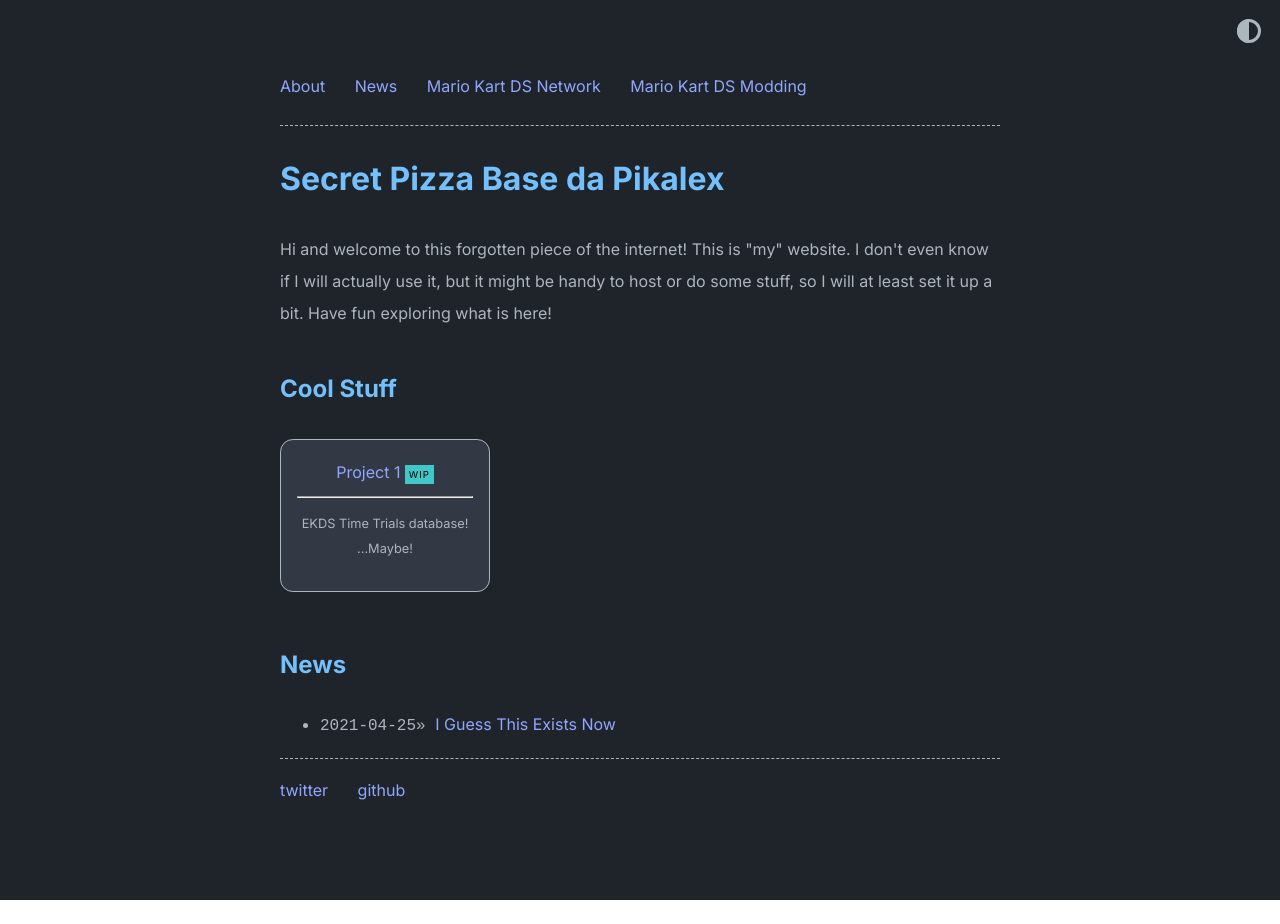
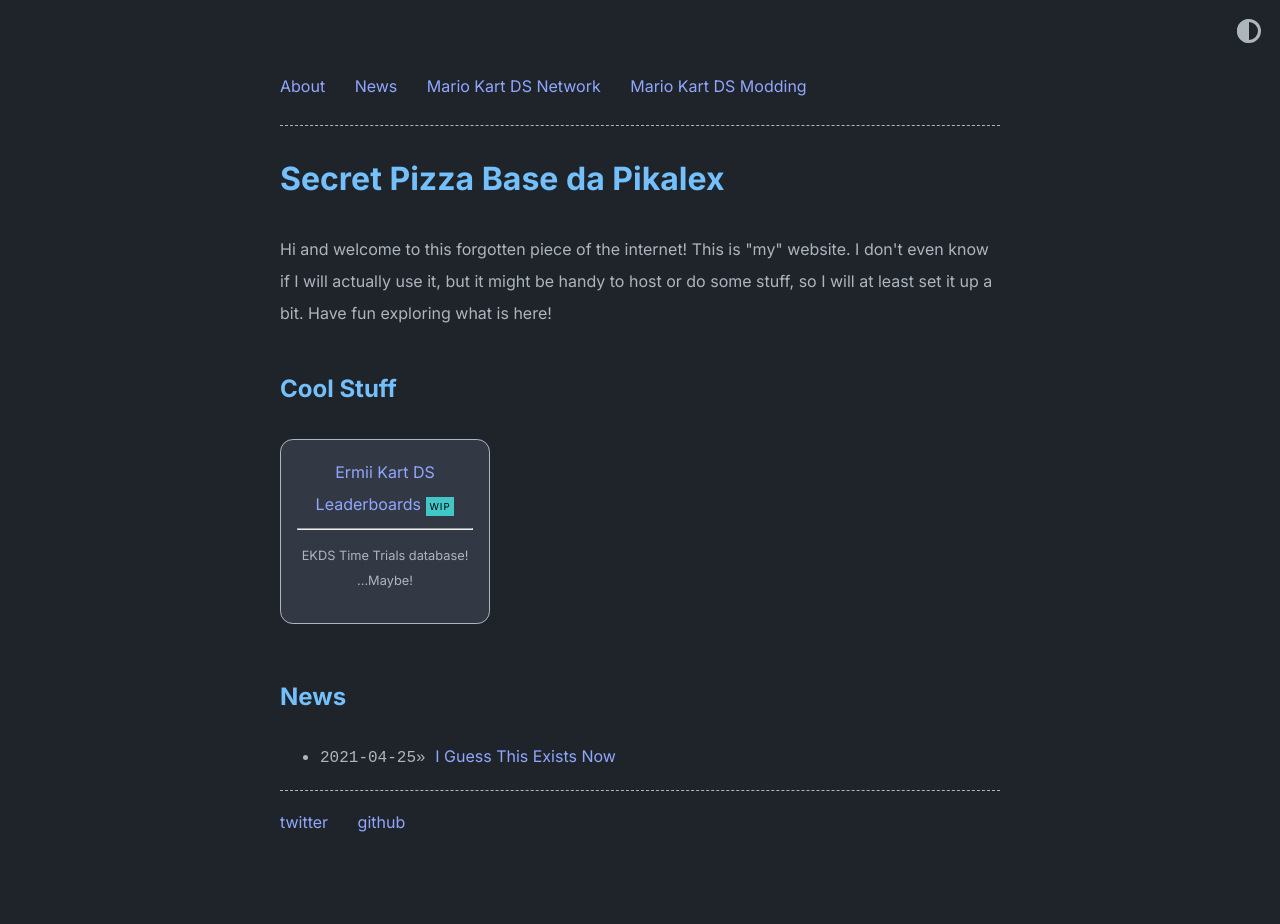
Before and after one commit to Pikalex04/mkds-nw, a Jekyll site: the page built from index.md, in a window 1280 px wide. Built offline with Jekyll 4.4.1, drawn with Linux system fonts in a browser that asks for light colours; before the commit the page ends 900 px from its top, so only the background shows below that.

Commit message:
Update home.yml

```diff
--- a/_data/home.yml
+++ b/_data/home.yml
@@ -12,7 +12,7 @@ navbar_entries:
     url: https://discordapp.com/invite/CAktUYP
 
 project_entries:
-  - title: Project 1
+  - title: Ermii Kart DS Leaderboards
     url: ekds
     desc: EKDS Time Trials database! ...Maybe!
     highlight: WIP
```
